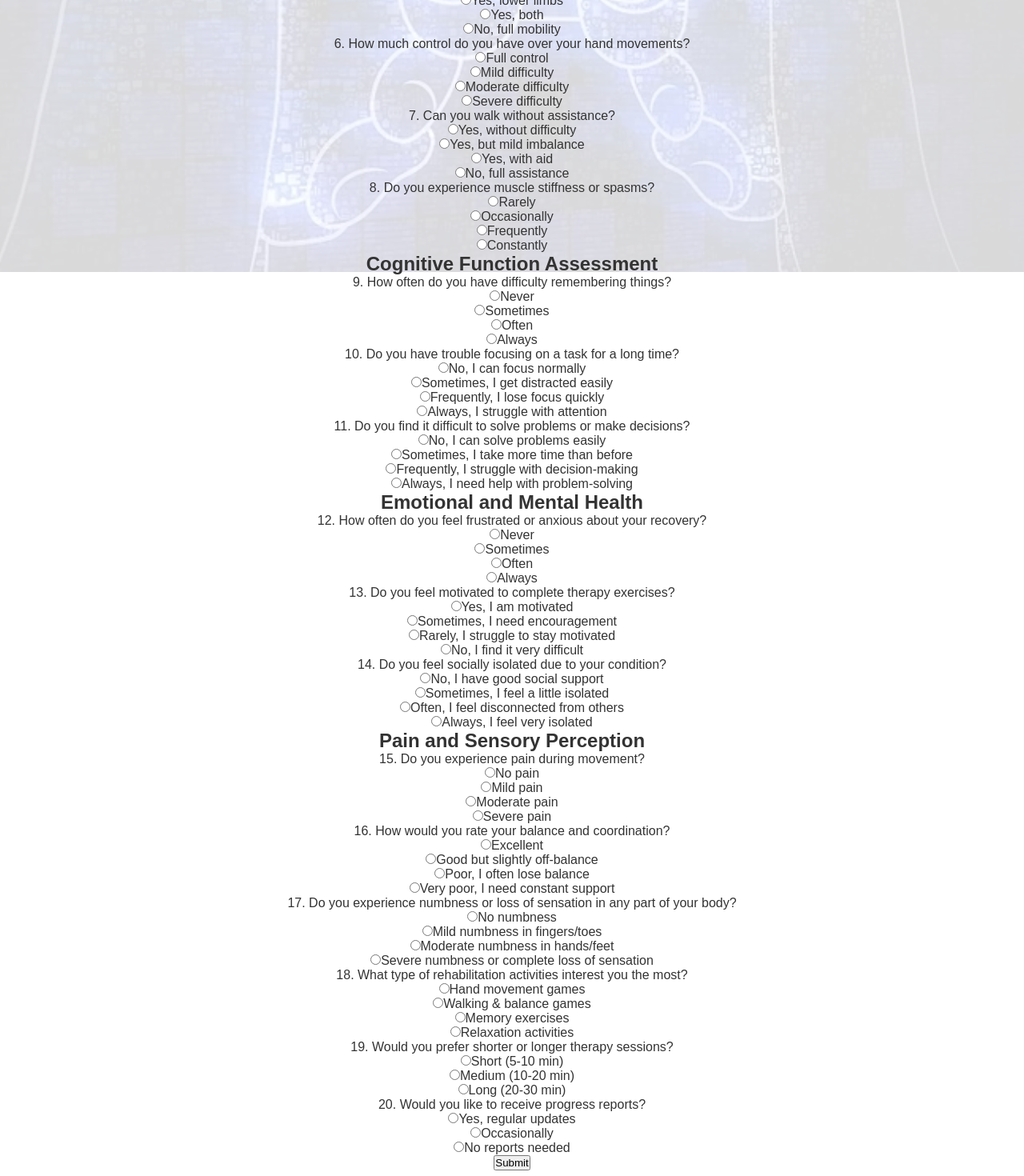
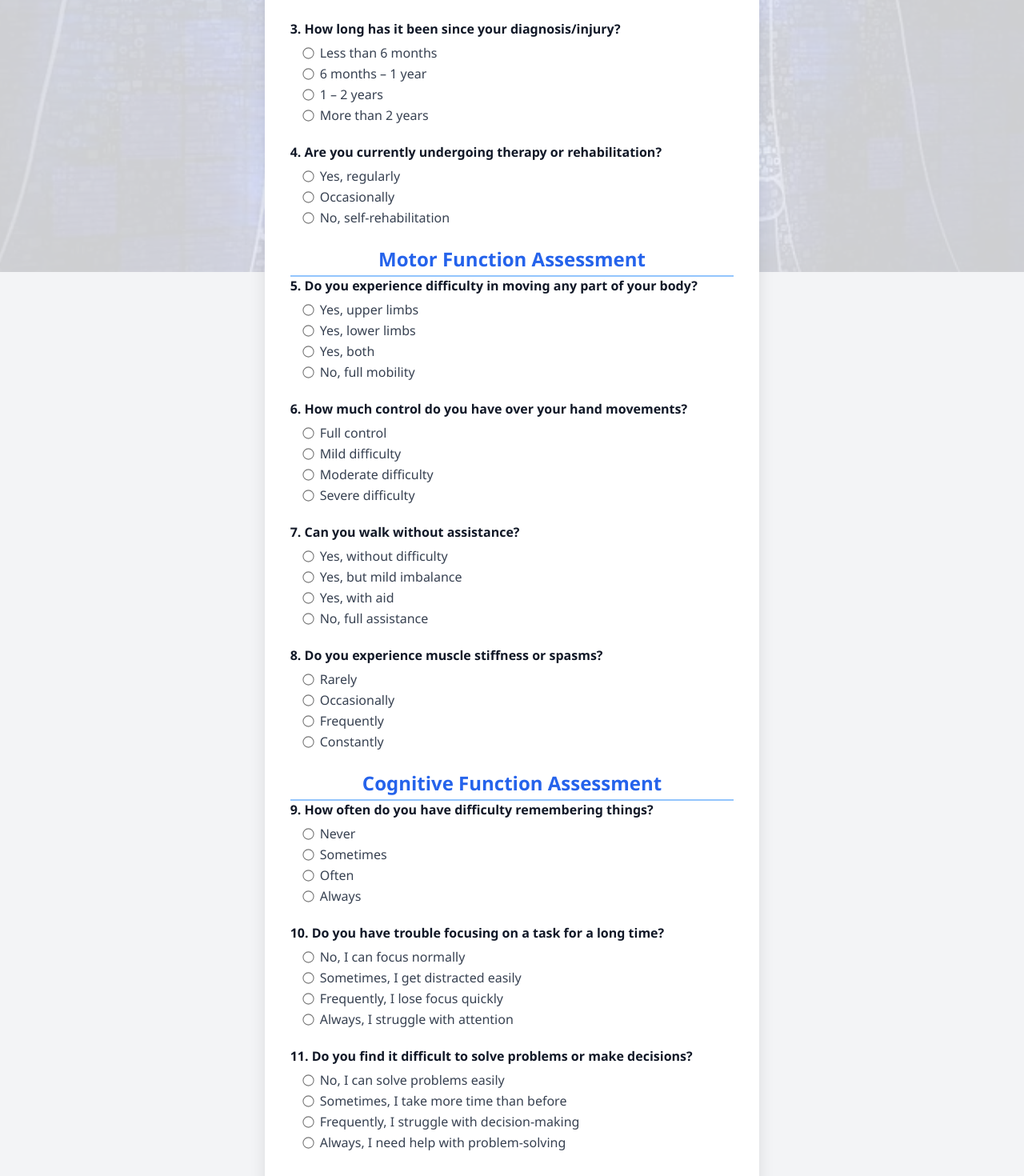
Before and after one commit to CoderShravani/Neuro-rehab-gaming-platform, a React (Create React App) app in the folder CleanVersion/: page /questionnaire in a window 1280 px wide. Shown: the part 460-1930 px from the top of the page at 80% size. Built offline with nearby package versions, Linux system fonts and the light colour scheme; no server answers.

Commit message:
Added CSS for Questioneare form

```diff
--- a/CleanVersion/src/components/Questionnaire.jsx
+++ b/CleanVersion/src/components/Questionnaire.jsx
@@ -2,6 +2,7 @@ import React, { useState } from "react";
 import { useNavigate } from "react-router-dom";
 import { db } from "../authentication/firebase";
 import { collection, addDoc } from "firebase/firestore";
+import "../styles/Questionnaire.css"
 
 const Question = ({ label, name, options, handleChange }) => (
   <div className="mb-4">
@@ -74,12 +75,14 @@ const Questionnaire = () => {
   };
 
   return (
+    <div id="formLeft">
     <form
-      onSubmit={handleSubmit}
-      className="p-6 max-w-lg mx-auto bg-white shadow-md rounded-lg"
-    >
+    onSubmit={handleSubmit}
+    className="w-full max-w-3xl mx-auto px-4 py-8 bg-white shadow-lg rounded-xl space-y-8"
+  >
 
-      <h2 className="text-xl font-bold mb-4">General Patient Information</h2>
+
+      <h2 className="text-xl font-bold mb-4" >General Patient Information</h2>
       <Question
         label="1. What is your age group?"
         name="ageGroup"
@@ -301,7 +304,9 @@ const Questionnaire = () => {
         {loading ? "Submitting..." : "Submit"}
       </button>
     </form>
+    </div>
   );
+
 };
 
 export default Questionnaire;
--- a/CleanVersion/src/styles/Questionnaire.css
+++ b/CleanVersion/src/styles/Questionnaire.css
@@ -1,93 +1,121 @@
+/* Reset and base styles */
 body {
-    background: #f4f4f4;
-    font-family: Arial, sans-serif;
+  margin: 0;
+  padding: 0;
+  font-family: 'Segoe UI', Tahoma, Geneva, Verdana, sans-serif;
+  background-color: #f3f4f6;
+  color: #1f2937;
 }
 
-  .questionnaire-container {
+/* Form container */
+#formLeft form {
+  background-color: #ffffff;
+  border-radius: 1rem;
+  box-shadow: 0 10px 20px rgba(0, 0, 0, 0.1);
+  padding: 2rem;
+  margin: 2rem auto;
   width: 90%;
-    max-width: 700px;
-    margin: 40px auto;
-    padding: 25px;
-    border-radius: 8px;
-    background: #ffffff;
-    box-shadow: 0px 4px 8px rgba(0, 0, 0, 0.2);
+  max-width: 900px;
 }
 
-  h2 {
-    text-align: center;
-    color: #333;
-    margin-bottom: 20px;
+/* Headings */
+#formLeft h2 {
+  font-size: 1.5rem;
+  font-weight: bold;
+  color: #2563eb; /* Blue 600 */
+  border-bottom: 2px solid #93c5fd; /* Light blue */
+  padding-bottom: 0.25rem;
+  margin-top: 1.5rem;
 }
 
-  .questionnaire-form {
-    display: flex;
-    flex-direction: column;
+/* Each question block */
+.mb-4 {
+  margin-bottom: 1.5rem;
+  text-align: left;
 }
 
-  .questionnaire-form label {
-    font-weight: bold;
-    font-size: 16px;
-    margin-top: 15px;
-    color: #444;
+/* Label styling */
+label.block {
   display: block;
+  font-weight: 600;
+  margin-bottom: 0.5rem;
+  color: #111827;
 }
 
-  .questionnaire-form div {
-    margin-bottom: 15px;
+/* Options */
+.ml-4 {
+  margin-left: 1rem;
+  display: flex;
+  align-items: center;
+  gap: 0.5rem;
+  margin-top: 0.25rem;
+  color: #374151;
 }
 
-  .questionnaire-form input[type="radio"],
-  .questionnaire-form input[type="checkbox"] {
-    margin-right: 8px;
+/* Radio input */
+input[type="radio"] {
+  accent-color: #2563eb; /* Tailwind blue-600 */
+  transform: scale(1.1);
+  cursor: pointer;
 }
 
-  .questionnaire-form select,
-  .questionnaire-form input[type="text"],
-  .questionnaire-form input[type="email"],
-  .questionnaire-form input[type="number"] {
-    width: 100%;
-    padding: 10px;
-    margin-top: 5px;
-    border: 1px solid #ccc;
-    border-radius: 5px;
-    font-size: 14px;
+/* Error message */
+.text-red-500 {
+  color: #ef4444;
+  font-weight: 500;
+  margin-top: 1rem;
 }
 
-  button {
+/* Submit button */
+button[type="submit"] {
+  background-color: #2563eb;
+  color: #ffffff;
+  padding: 0.75rem 1.5rem;
+  border-radius: 0.5rem;
+  font-size: 1rem;
+  font-weight: 600;
+  transition: background-color 0.3s ease, transform 0.2s ease;
   width: 100%;
-    padding: 12px;
-    background: #007bff;
-    color: white;
-    border: none;
-    border-radius: 5px;
-    cursor: pointer;
-    font-size: 16px;
-    margin-top: 20px;
-    transition: background 0.3s ease-in-out;
+  max-width: 200px;
+  margin-top: 2rem;
 }
 
-  button:hover {
-    background: #0056b3;
+button[type="submit"]:hover {
+  background-color: #1e40af; /* Darker blue */
+  transform: translateY(-2px);
 }
 
-  /* Responsive Design */
-  @media (max-width: 768px) {
-    .questionnaire-container {
-      width: 95%;
-      padding: 20px;
+button[type="submit"]:disabled {
+  opacity: 0.6;
+  cursor: not-allowed;
 }
 
-    .questionnaire-form label {
-      font-size: 14px;
+/* Responsive styles */
+@media (max-width: 768px) {
+  #formLeft form {
+    padding: 1.5rem;
   }
 
-    .questionnaire-form input,
-    .questionnaire-form select {
-      font-size: 13px;
+  label.block {
+    font-size: 1rem;
   }
 
-    button {
-      font-size: 14px;
-      padding: 10px;
+  #formLeft h2 {
+    font-size: 1.25rem;
   }
 }
+
+@media (max-width: 480px) {
+  #formLeft form {
+    padding: 1rem;
+  }
+
+  .ml-4 {
+    flex-direction: row;
+    align-items: flex-start;
+  }
+
+  input[type="radio"] {
+    margin-top: 0.2rem;
+  }
+}
```
Lines whose indentation alone changed are shown as unchanged.
